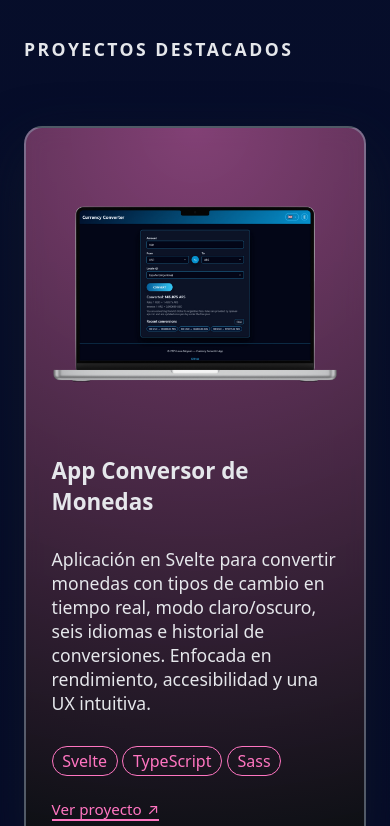
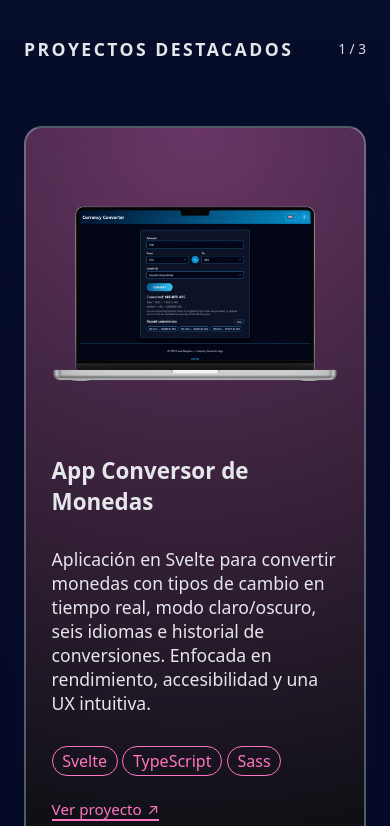
Before and after one commit to Laura-M-stack/laura-moyano-portfolio, a React (Vite) app: page / in a window 390 px wide. Shown: the part 5192-6018 px from the top of the page. Built offline with nearby package versions, Linux system fonts and the light colour scheme.

Commit message:
feat: update styles in projects section

```diff
--- a/src/styles.css
+++ b/src/styles.css
@@ -1137,8 +1137,6 @@
     gap: 3.5rem;
 }
 
-/* Header de cada slider */
-
 .projects-slider {
     display: flex;
     flex-direction: column;
@@ -1165,52 +1163,37 @@
 }
 
 .projects-slider-stage {
+    position: static;
+    min-height: auto;
+    padding-block: 1.25rem 1.75rem;
+}
+
+.project-slide {
     position: relative;
-    min-height: 380px;
-    padding-block: 2.25rem 2.5rem;
-}
-
-/* Card base */
-.project-slide {
-    position: absolute;
-    top: 0;
-    left: 50%;
+    top: auto;
+    left: auto;
     width: 100%;
-    max-width: 700px;
-    transform: translateX(-50%);
-    opacity: 0.55;
-    pointer-events: none;
-    transition:
-        transform 0.4s ease,
-        opacity 0.35s ease,
-        filter 0.35s ease;
+    max-width: 100%;
+    transform: none;
+    opacity: 1;
+    pointer-events: auto;
+    filter: none;
+    z-index: 1;
+
     background: radial-gradient(circle at top,
             var(--project-card-inner),
             var(--project-card-outer));
     border-radius: var(--radius-lg);
     border: 2px solid var(--project-card-border);
-    box-shadow: 0 22px 55px rgba(15, 23, 42, 0.9);
+    box-shadow: 0 22px 55px rgba(15, 23, 42, 0.35);
     padding: 1.4rem 1.6rem;
-}
-
-/* Activa: más opaca y marcada */
-.project-slide--active {
-    opacity: 1;
-    pointer-events: auto;
-    filter: blur(0);
-    transform: translateX(-50%) scale(1);
-    z-index: 3;
-    background: radial-gradient(circle at top,
-            var(--project-card-inner-active),
-            var(--project-card-outer));
-    border-color: var(--project-card-border);
-    color: var(--text);
+    margin: 0 0 1.75rem;
 }
 
 .project-slide-inner {
     display: grid;
-    grid-template-columns: minmax(0, 1.15fr) minmax(0, 1fr);
-    gap: 1.6rem;
+    grid-template-columns: minmax(0, 1fr);
+    gap: 1.1rem;
     align-items: center;
 }
 
@@ -1218,6 +1201,8 @@
     display: flex;
     justify-content: center;
     align-items: center;
+    max-width: 480px;
+    margin: 0 auto;
 }
 
 .project-slide-media img {
@@ -1233,29 +1218,15 @@
     gap: 0.75rem;
 }
 
+.project-slide--active,
 .project-slide--prev,
-.project-slide--next {
-    opacity: 0.55;
-    filter: blur(1.2px);
-    z-index: 2;
-}
-
-.project-slide--prev {
-    transform: translateX(-75%) scale(0.88);
-}
-
-.project-slide--next {
-    transform: translateX(-25%) scale(0.88);
-}
-
+.project-slide--next,
 .project-slide--off {
-    opacity: 0;
-    filter: blur(4px);
-    transform: translateX(-50%) scale(0.8);
+    opacity: 1;
+    filter: none;
+    transform: none;
     z-index: 1;
 }
-
-/* Link del proyecto */
 
 .project-slide-link {
     display: inline-flex;
@@ -1275,9 +1246,9 @@
     transform: translateX(4px) translateY(-1px);
 }
 
-/* Flechas de navegación */
 
 .projects-slider-nav {
+    display: none;
     position: absolute;
     top: 50%;
     transform: translateY(-50%);
@@ -1285,13 +1256,14 @@
     border-radius: var(--radius-full);
     width: 40px;
     height: 40px;
-    display: inline-flex;
     align-items: center;
     justify-content: center;
     cursor: pointer;
     font-size: 1.6rem;
     line-height: 1;
-    background: linear-gradient(135deg, var(--btn-primary-from), var(--btn-primary-to));
+    background: linear-gradient(135deg,
+            var(--btn-primary-from),
+            var(--btn-primary-to));
     color: var(--btn-text);
     box-shadow: 0 14px 38px rgba(0, 0, 0, 0.85);
     transition:
@@ -1314,54 +1286,65 @@
     box-shadow: 0 18px 48px rgba(0, 0, 0, 0.95);
 }
 
-/* Responsive – Projects slider */
-@media (max-width: 900px) {
+@media (min-width: 901px) {
     .projects-slider-stage {
-        position: static;
-        min-height: auto;
-        padding-block: 1.25rem 1.5rem;
+        position: relative;
+        min-height: 380px;
+        padding-block: 2.25rem 2.5rem;
     }
 
     .project-slide {
-        position: relative;
-        top: auto;
-        left: auto;
-        transform: none;
-        opacity: 1;
-        filter: none;
-        pointer-events: auto;
-        max-width: 100%;
-        margin: 0 0 1.75rem;
-        z-index: 1;
+        position: absolute;
+        top: 0;
+        left: 50%;
+        max-width: 700px;
+        transform: translateX(-50%);
+        opacity: 0.55;
+        pointer-events: none;
+        filter: blur(1.2px);
+        box-shadow: 0 22px 55px rgba(15, 23, 42, 0.9);
     }
 
     .project-slide-inner {
-        grid-template-columns: minmax(0, 1fr);
-        gap: 1.1rem;
-        align-items: flex-start;
-    }
-
-    .project-slide-media {
-        max-width: 480px;
-        margin: 0 auto;
-    }
-
-    .project-slide--prev,
-    .project-slide--next,
-    .project-slide--off,
+        grid-template-columns: minmax(0, 1.15fr) minmax(0, 1fr);
+        gap: 1.6rem;
+    }
+
     .project-slide--active {
         opacity: 1;
-        filter: none;
-        transform: none;
+        pointer-events: auto;
+        filter: blur(0);
+        transform: translateX(-50%) scale(1);
+        z-index: 3;
+        background: radial-gradient(circle at top,
+                var(--project-card-inner-active),
+                var(--project-card-outer));
+    }
+
+    .project-slide--prev,
+    .project-slide--next {
+        opacity: 0.55;
+        filter: blur(1.2px);
+        z-index: 2;
+    }
+
+    .project-slide--prev {
+        transform: translateX(-75%) scale(0.88);
+    }
+
+    .project-slide--next {
+        transform: translateX(-25%) scale(0.88);
+    }
+
+    .project-slide--off {
+        opacity: 0;
+        filter: blur(4px);
+        transform: translateX(-50%) scale(0.8);
         z-index: 1;
     }
 
     .projects-slider-nav {
-        display: none;
-    }
-
-    .projects-slider-counter {
-        display: none;
+        display: inline-flex;
     }
 }
 
```
Also changed, not shown: 4 other files (tests, documents, lock files or other folders).
